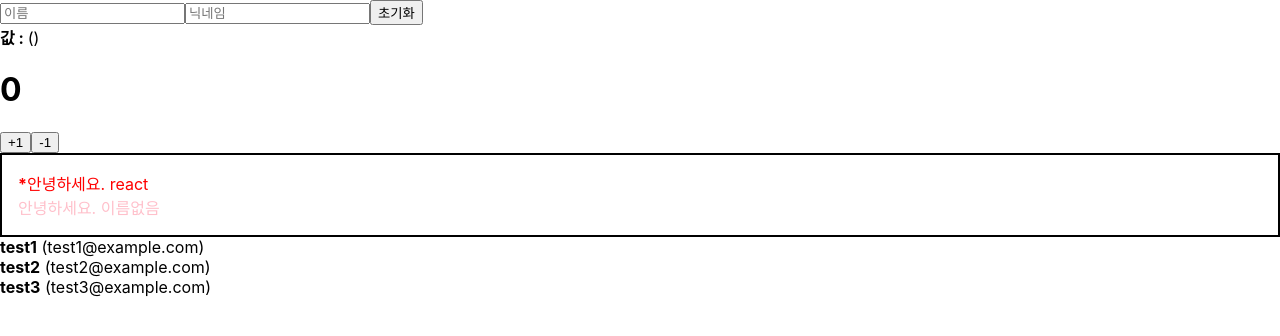
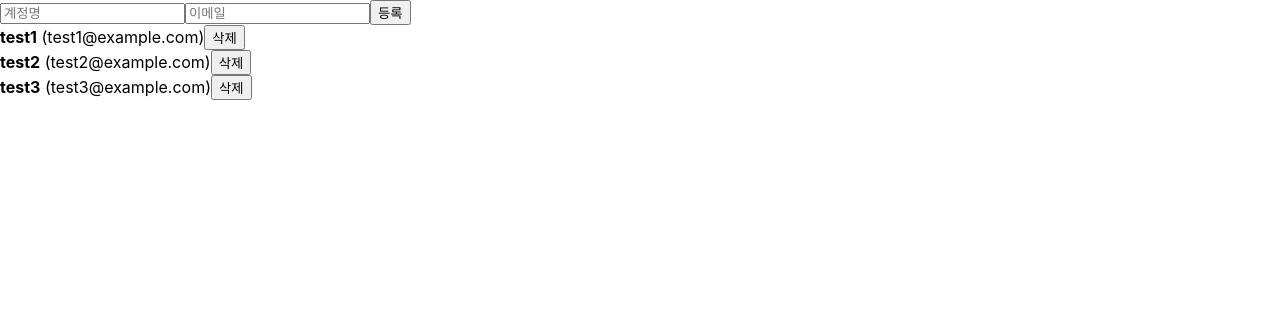
Before and after one commit to Flamme1004K/React, a React (Create React App) app: page / in a window 1280 px wide. Shown: the top 336 px of the page. Built offline with nearby package versions, Linux system fonts and the light colour scheme.

Commit message:
useRef 변수 넣기, array Insert, delete

```diff
--- a/src/App.js
+++ b/src/App.js
@@ -1,22 +1,75 @@
-import React from 'react';
-import Hello from  './Hello';
+import React,{ useRef, useState } from 'react';
 import './App.css';
-import Wrapper from './Wrapper';
-import Counter from './Counter'; //useState사용
-import InputSample from './InputSample';
 import UserList from './UserList';
+import CreateUser from './CreateUser';
 
 function App() {
+  const [inputs, setInputs] = useState({
+    username : '',
+    email : ''
+  });
+
+  const {username, email} = inputs;
+
+  const onChange = e => {
+    const {name, value} = e.target;
+    setInputs({
+      ...inputs,
+      [name] : value
+    });
+  }
+
+  const [users, setUsers] = useState([
+    {
+        id : 1,
+        username : 'test1',
+        email : 'test1@example.com'
+    },
+    {
+        id : 2,
+        username : 'test2',
+        email : 'test2@example.com'
+    },
+    {
+        id : 3,
+        username : 'test3',
+        email : 'test3@example.com'
+    }
+  ]);
+
+  const nextId = useRef(4);
+  // useRef의 기본값을 4로 만든다.
+  // nextId.current --> 현재 기본값
+  // nextId.current += 1; --> 1+
+  // 기본값을 넣어버리면 리랜더링해도 그 값은 유지 된다.
+
+  const onCreate = () => {
+    const user = {
+      id : nextId.current,
+      username,
+      email
+      //...inputs
+    }
+
+    //setUsers([...users, user]);
+    setUsers(users.concat(user));
+
+    setInputs({
+      username : '',
+      email : ''
+    });
+    nextId.current += 1;
+  };
+
+  const onRemove = id => {
+    setUsers(users.filter(user => user.id !== id));
+    //파라미터와 일치하지 않는것들만 추출하겟다.
+  }
 
   return (
     <>
-    <InputSample />
-    <Counter />
-    <Wrapper>
-      <Hello name ="react" color="red" isSpecial={true}/>
-      <Hello color="pink"/>
-    </Wrapper>
-    <UserList/>
+    <CreateUser username={username} email={email} onChange={onChange} onCreate={onCreate}/>
+    <UserList users={users} onRemove={onRemove}/>
     </>
   );
 
--- /dev/null
+++ b/src/CreateUser.js
@@ -0,0 +1,13 @@
+import React from 'react';
+
+function CreateUser ({username, email, onChange, onCreate}) {
+    return (
+        <div>
+            <input name = "username" placeholder="계정명" onChange = {onChange} value={username}/>
+            <input name = "email" placeholder="이메일" onChange = {onChange} value={email}/>
+            <button onClick={onCreate}>등록</button>
+        </div>
+    );
+}
+
+export default CreateUser;
--- a/src/UserList.js
+++ b/src/UserList.js
@@ -1,35 +1,22 @@
 import React from 'react';
 
-function User({user}) {
+function User({user, onRemove}) {
+    const {username, email, id} = user;
     return (
         <div>
-            <b>{user.username}</b> <span>({user.email})</span>
+            <b>{username}</b> <span>({email})</span>
+            <button onClick={()=> onRemove(id)}>삭제</button>
+            {/* <button onClick={onRemove(id)}>삭제</button>  <- 이렇게하면 랜더링 되는 즉시 반영된다*/}
         </div>
     );
 }
 
-function UserList(){
-    const users = [
-        {
-            id : 1,
-            username : 'test1',
-            email : 'test1@example.com'
-        },
-        {
-            id : 2,
-            username : 'test2',
-            email : 'test2@example.com'
-        },
-        {
-            id : 3,
-            username : 'test3',
-            email : 'test3@example.com'
-        }
-    ];
+function UserList({users, onRemove}){
+
     return (<div>
                 {
                     users.map(
-                        user =>  (<User user={user} key={user.id}/>)
+                        user =>  (<User user={user} key={user.id} onRemove={onRemove}/>)
                     )
                 }
     </div>);
```
